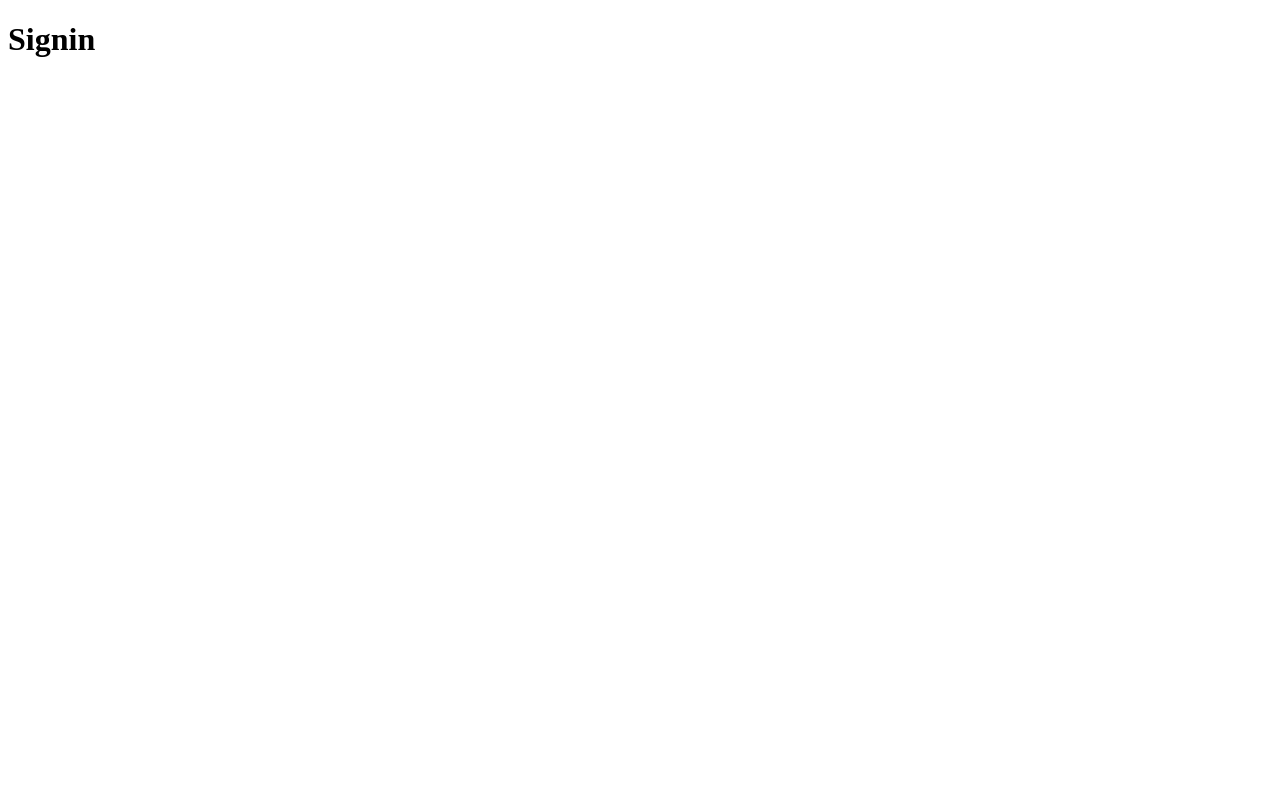
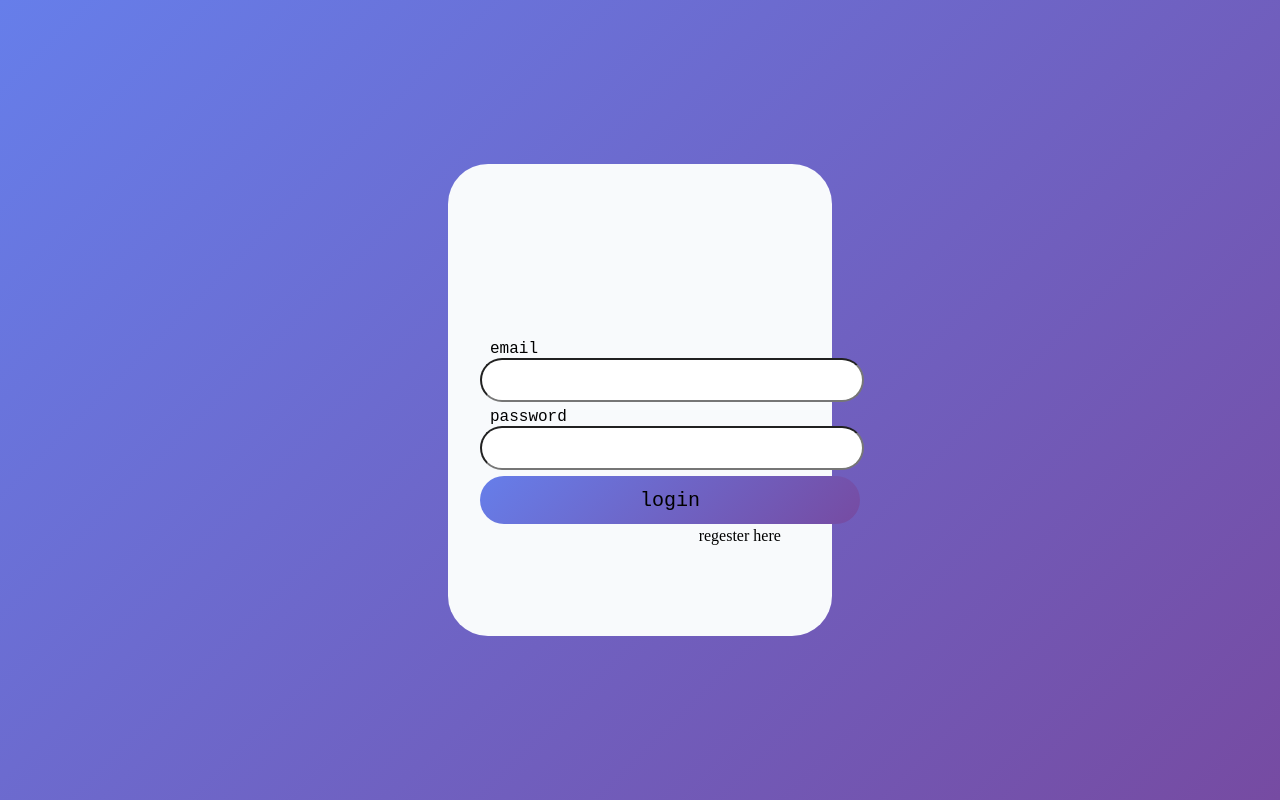
Before and after one commit to VUPPUKULADEEP/Campus-Food-Market-Place, a React app in the folder frontend/: page /signin in a window 1280 px wide. Built offline with nearby package versions, Linux system fonts and the light colour scheme; the HTML template or start-up script is replaced by a standard one.

Commit message:
implemented signin page

```diff
--- /dev/null
+++ b/frontend/pages/Signin.css
@@ -0,0 +1,75 @@
+*{
+    padding: 0;
+    margin: 0;
+}
+.input{
+    margin-bottom: 6px;
+    border-radius: 2rem;
+    height: 2.5rem;
+    width: 380px;
+    border: linear-gradient(135deg, #667eea, #764ba2);
+    font-size: 20px;
+    text-align: center;
+
+
+
+
+
+}
+.container{
+    /* display: flex; */
+    /* column-gap: 2px; */
+    border-radius: 2.5rem;
+    /* border:1.5px solid black; */
+    padding:11em 2em;
+    row-gap: 10px;
+    background-color: white;
+
+    background-color: #f8fafc;
+  /* background-image: radial-gradient(#cbd5e1 1px, transparent 1px);
+  background-size: 20px 20px; */
+  height:15vh;
+  width:40vh;
+  position: relative;
+
+}
+
+.main{
+    width:100vw;
+    height:100vh;
+    display: flex;
+    align-items: center;
+    justify-content:center;
+    min-height: 100vh;
+    background: linear-gradient(135deg, #667eea, #764ba2);
+
+
+.loginBtn{
+    height: 3rem;
+    width: 380px;
+    border-radius: 2.5rem;
+    text-align: center;
+    font-size: 20px;
+    font-family:'Courier New', Courier, monospace;
+    background: linear-gradient(135deg, #667eea, #764ba2);
+    border: none;
+}
+
+}
+
+
+
+
+.inputText{
+    padding-left: 10px;
+    font-family: 'Courier New', Courier, monospace;
+
+
+}
+
+.reg{
+    position: absolute;
+    right:3.2rem;
+    padding-top: 3px;
+
+}
--- a/frontend/pages/Signin.jsx
+++ b/frontend/pages/Signin.jsx
@@ -1,9 +1,29 @@
-import React from 'react'
+import React, { useRef, useState } from 'react'
+import './Signin.css'
+import { useNavigate } from 'react-router-dom'
+
+
 
 const Signin = () => {
+
+  const navigate = useNavigate();
   return (
-    <div>
-      <h1>Signin</h1></div>
+    <>
+
+  <div className="main">
+ <div className="container">
+    <div className="inputText">email</div>
+    <input type="text" name="email" className='input' /><br />
+    <div className="inputText">password</div>
+    <input type="text" name="password" className='input' /><br />
+
+
+    <button type="button" className='loginBtn'  >login</button>
+
+    <div className="reg" onClick={()=>{navigate('/Signup')}}>regester here</div>
+  </div>
+  </div>
+  </>
   )
 }
 
```
